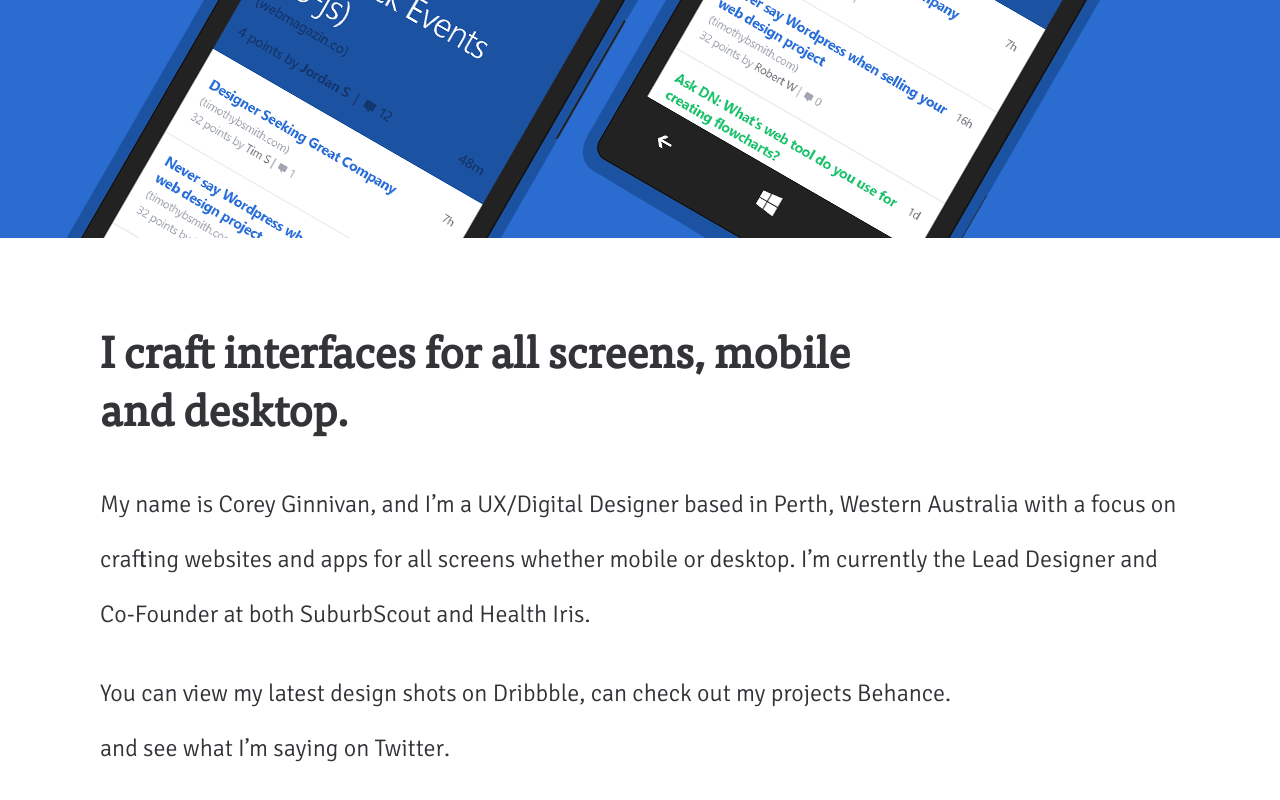
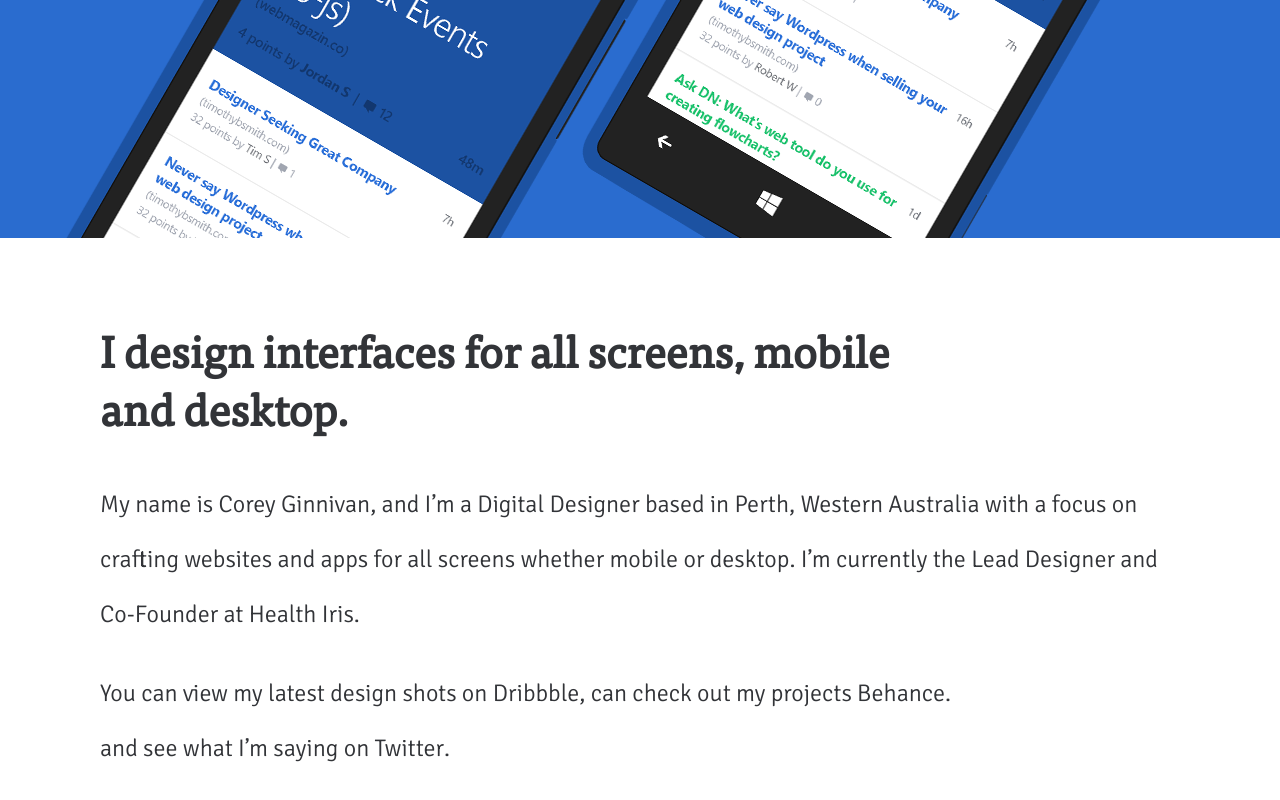
Before and after one commit to CoreyGinnivan/coreyginnivan.github.io, a plain HTML site: page index.html in a window 1280 px wide. Shown: the part 458-1258 px from the top of the page. Drawn offline with nearby package versions, Linux system fonts and the light colour scheme.

Commit message:
Changed copy

```diff
--- a/index.html
+++ b/index.html
@@ -33,8 +33,8 @@
       </div>
     </section>
     <section id='about'>
-      <h2>I craft interfaces for all screens, mobile and desktop.</h2>
-      <p>My name is Corey Ginnivan, and I’m a UX/Digital Designer based in Perth, Western Australia with a focus on crafting websites and apps for all screens whether mobile or desktop. I’m currently the Lead Designer and Co-Founder at both <a href="http://www.suburbscout.com.au">SuburbScout</a> and <a href="http://www.healthiris.com">Health Iris</a>.</p>
+      <h2>I design interfaces for all screens, mobile and desktop.</h2>
+      <p>My name is Corey Ginnivan, and I’m a Digital Designer based in Perth, Western Australia with a focus on crafting websites and apps for all screens whether mobile or desktop. I’m currently the Lead Designer and Co-Founder at <a href="http://www.healthiris.com">Health Iris</a>.</p>
       <p>
         You can view my latest design shots on <a target="_blank" href="http://dribbble.com/CoreyGinnivan">Dribbble</a>, can check out my projects <a target="_blank" href="http://www.behance.net/coreyginnivan">Behance</a>.
         <span>and see what I’m saying on <a target="_blank" href="https://twitter.com/CoreyGinnivan">Twitter</a>.</span>
```
